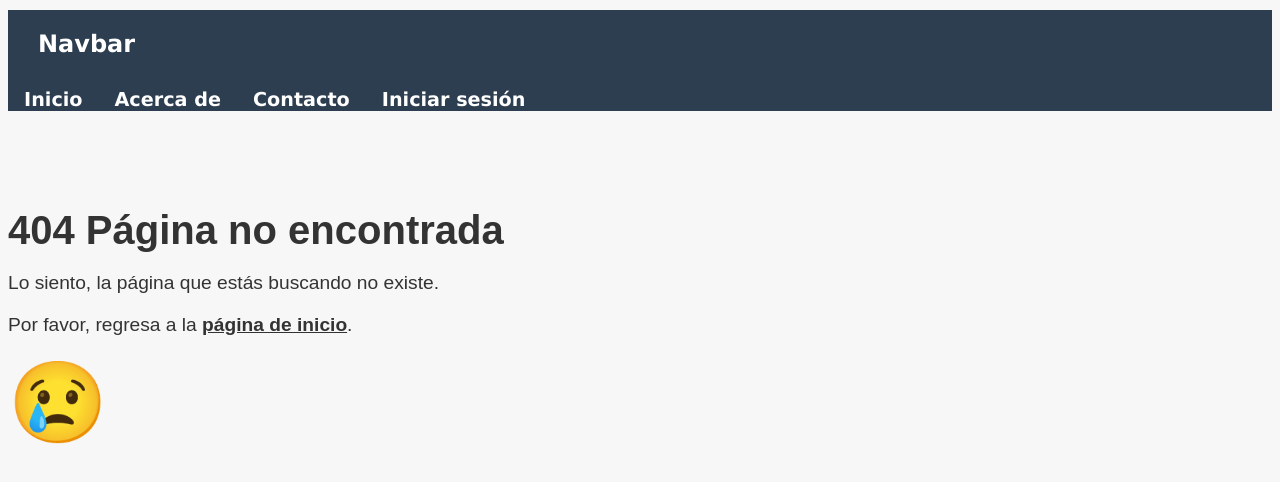
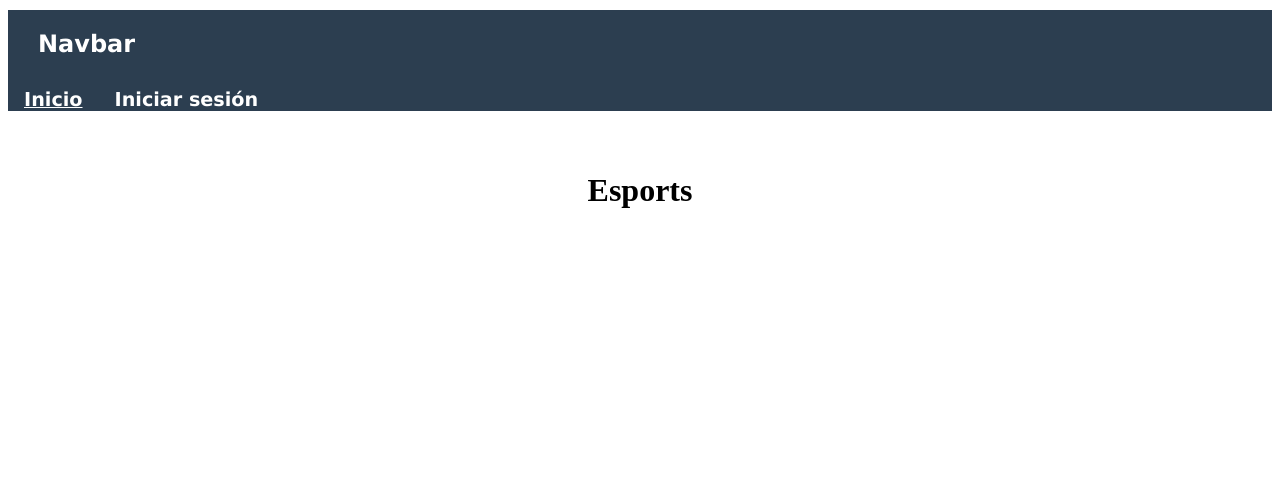
Before and after one commit to Jpergon251/proyecto-vue-recuperacion, a Vue app: page /juegos/1 in a window 1280 px wide. Before the commit this address led to /juegos/1#/404. Shown: the top 482 px of the page. Built offline with nearby package versions, Linux system fonts and the light colour scheme.

Commit message:
Terminar paginas

```diff
--- a/src/modules/club/pages/GamePage.vue
+++ b/src/modules/club/pages/GamePage.vue
@@ -1,36 +1,66 @@
 <template>
-    <div>
-      <img :src="game.image" :alt="game.nombre" />
-      <h1>{{ game.nombre }}</h1>
-      <p>{{ game.descripcion }}</p>
+  <div class="container">
+    <img class="portada" :src="juego.image" :alt="juego.nombre" />
+    <h1 class="titulo">{{ juego.nombre }}</h1>
+    <p class="descripcion">{{ juego.descripcion }}</p>
   </div>
 </template>
 
 <script>
 import axios from 'axios';
+
 export default {
+  props: {
+    game:{
+      type: String,
+      required: true,
+    }
+  },
   data() {
     return {
-        games: {}
-      }
+      juego: {},
+    };
   },
-    created() {
-        axios.get(`http://localhost:3001/v1/api/juegos`)
+  mounted() {
+    axios.get(`http://localhost:3001/v1/api/juegos/${this.game}`)
       .then(response => {
-        this.games = response.data;
+        this.juego = response.data;
       })
       .catch(error => {
-            console.error(error);
+        console.log(error);
       });
-        for (var i = 0; i < this.games.length; i){
-
-        }
-
-        axios.get(`http://localhost:3001/v1/juego/`)
-}
-  }
+  },
+};
 </script>
 
 <style scoped>
+img{
+  width: 1400px;
+}
+.container {
+  width: 80%;
+  margin: 0 auto;
+}
+
+.portada {
+  display: block;
+  max-width: 100%;
+  height: auto;
+  margin: 0 auto;
+  border-radius: 10px;
+}
+
+.titulo {
+  font-size: 2.5rem;
+  margin-top: 1.5rem;
+  text-align: center;
+}
+
+.descripcion {
+  font-size: 1.5rem;
+  margin-top: 1.5rem;
+  text-align: justify;
+  line-height: 1.5;
+}
 
 </style>
--- /dev/null
+++ b/src/modules/club/pages/InicioPage.vue
@@ -0,0 +1,50 @@
+<template>
+    <div class="container">
+      <h1 class="titulo">Esports</h1>
+      <div class="partidas">
+
+      </div>
+    </div>
+  </template>
+
+<script>
+    export default {
+    }
+ </script>
+
+  <style>
+  /* Estilos para la página de inicio */
+  .container {
+    max-width: 1200px;
+    margin: 0 auto;
+    padding: 20px;
+  }
+
+  .titulo {
+    font-size: 2rem;
+    margin-bottom: 20px;
+    text-align: center;
+  }
+
+  .juegos {
+    display: flex;
+    flex-wrap: wrap;
+    justify-content: center;
+  }
+
+  .juego {
+    margin: 20px;
+    text-align: center;
+  }
+
+  .portada {
+    max-width: 300px;
+    height: auto;
+  }
+
+  .nombre {
+    margin-top: 10px;
+    font-size: 1.5rem;
+    font-weight: bold;
+  }
+  </style>
--- a/src/modules/router/router.js
+++ b/src/modules/router/router.js
@@ -3,6 +3,9 @@ import {createRouter,createWebHashHistory} from 'vue-router'
 
 const routes = [
     // otras rutas
+    {
+      path: '/', component: () => import('@/modules/club/pages/InicioPage.vue')
+    },
     {
         path: '/register',
         name: 'register',
@@ -15,7 +18,12 @@ const routes = [
         component: () => import('@/modules/club/pages/LoginPage.vue')
     },
     {
-      path: '/juegos/:game', component: () => import('@/modules/club/pages/GamePage.vue')
+      path: '/:game',
+      component: () => import('@/modules/club/pages/GamePage.vue'),
+      props: (route) => {
+        const game = String(route.params.game)
+        return {game}
+      }
     },
     { path: '/404', component: () => import('@/modules/shared/NoPageFound.vue') },
     {
--- a/src/modules/shared/NavBar.vue
+++ b/src/modules/shared/NavBar.vue
@@ -7,8 +7,6 @@
       <div class="navbar-menu">
         <div class="navbar-end">
           <router-link to="/" class="navbar-item">Inicio</router-link>
-          <router-link to="/about" class="navbar-item">Acerca de</router-link>
-          <router-link to="/contact" class="navbar-item">Contacto</router-link>
           <router-link to="/login" class="navbar-item">Iniciar sesión</router-link>
         </div>
       </div>
```
Also changed, not shown: src/modules/club/pages/OnePartidaPage.vue (added), src/modules/club/pages/PartidasPage.vue (added). Lines whose indentation alone changed are shown as unchanged.
